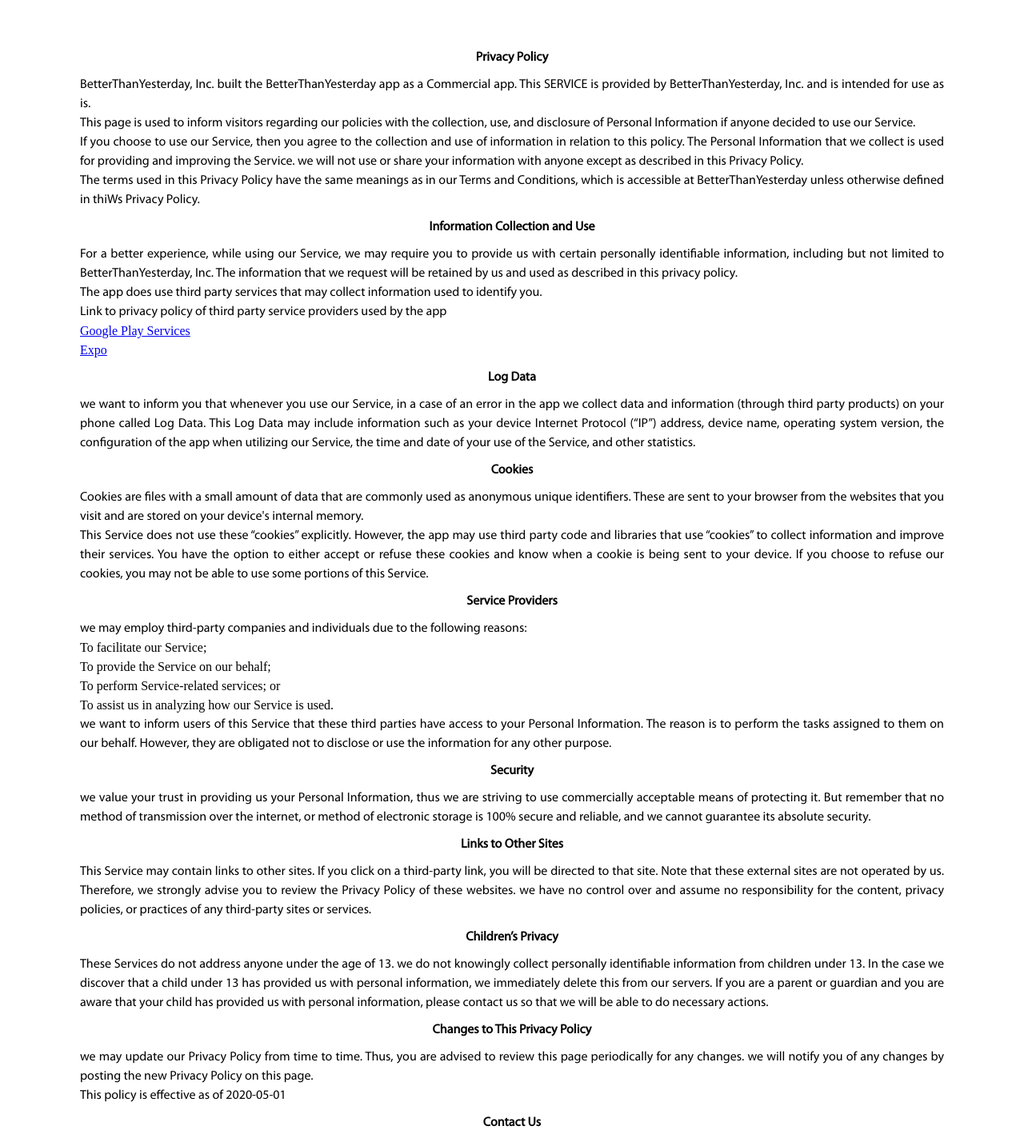
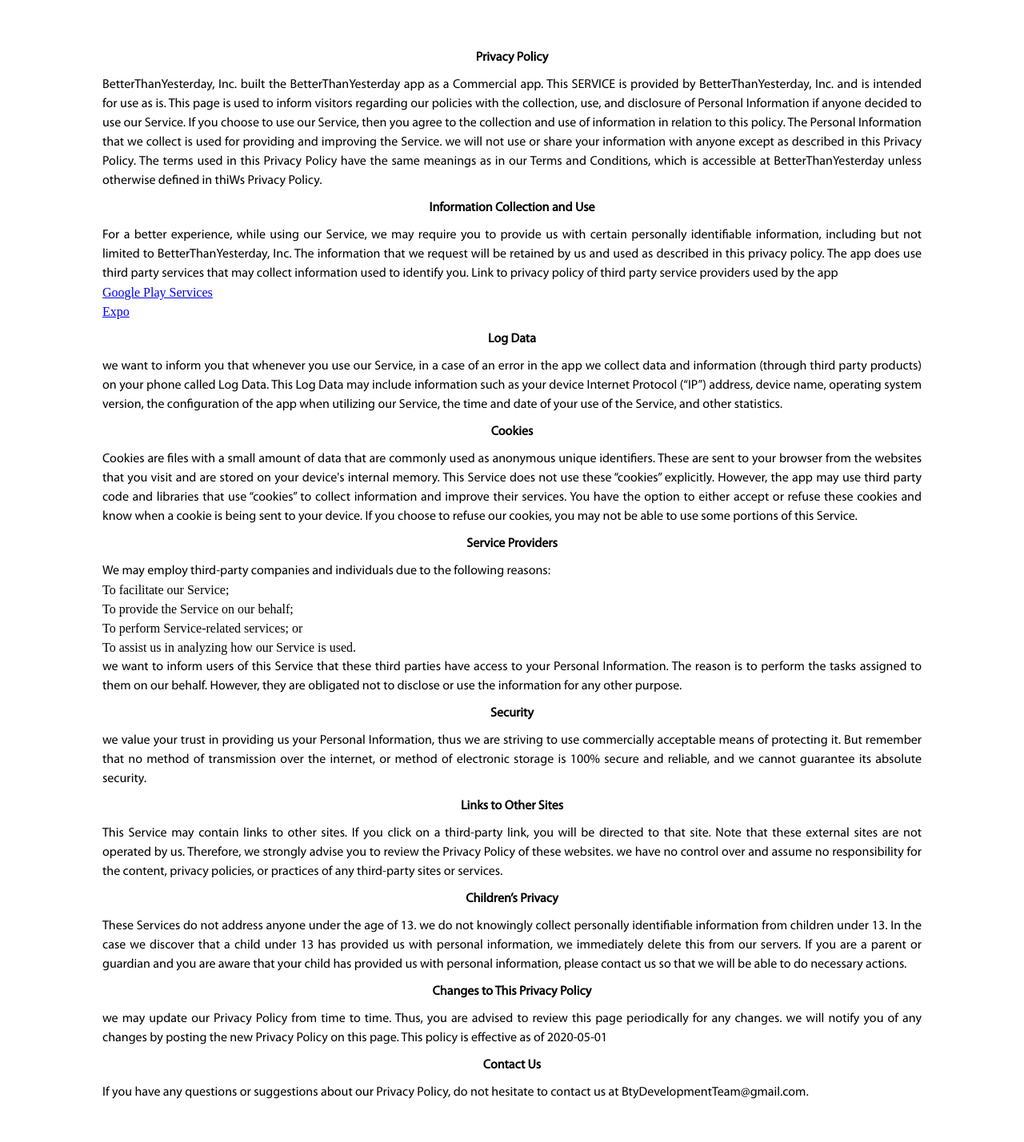
Before and after one commit to BlueFits/bty-web, a React (Create React App) app: page /privacy in a window 1280 px wide. Shown: the top 1428 px of the page at 80% size. Built offline with nearby package versions, Linux system fonts and the light colour scheme; a web font is replaced by a local one.

Commit message:
update phone asset,disclaimer spacing

```diff
--- a/src/pages/disclaimers/Privacy.js
+++ b/src/pages/disclaimers/Privacy.js
@@ -21,20 +21,14 @@
                 a Commercial app. This SERVICE is provided by
                 BetterThanYesterday, Inc.  and is intended for use as
                 is.
-            </DefaultText>
-            <DefaultText>
                 This page is used to inform visitors regarding our
                 policies with the collection, use, and disclosure of Personal
                 Information if anyone decided to use our Service.
-            </DefaultText>
-            <DefaultText>
                 If you choose to use our Service, then you agree to
                 the collection and use of information in relation to this
                 policy. The Personal Information that we collect is
                 used for providing and improving the Service. we will not use or share your information with
                 anyone except as described in this Privacy Policy.
-            </DefaultText>
-            <DefaultText>
                 The terms used in this Privacy Policy have the same meanings
                 as in our Terms and Conditions, which is accessible at
                 BetterThanYesterday unless otherwise defined in thiWs Privacy Policy.
@@ -47,16 +41,11 @@
                 may require you to provide us with certain personally
                 identifiable information, including but not limited to BetterThanYesterday, Inc. The information that
                 we request will be retained by us and used as described in this privacy policy.
-            </DefaultText>
-            <div>
-                <DefaultText>
                 The app does use third party services that may collect
                 information used to identify you.
-                </DefaultText>
-                <DefaultText>
-                    Link to privacy policy of third party service providers used
-                    by the app
-                </DefaultText>
+                Link to privacy policy of third party service providers used
+                by the app
+            </DefaultText>
                 <ul>
                     <li style={{ listStyle: "none" }}>
                         <a href="https://www.google.com/policies/privacy/" target="_blank" rel="noopener noreferrer">Google Play Services</a>
@@ -65,7 +54,6 @@
                         <a href="https://expo.io/privacy" target="_blank" rel="noopener noreferrer">Expo</a>
                     </li>
                 </ul>
-                </div>
                 <DefaultText>
                     <strong>Log Data</strong>
                 </DefaultText>
@@ -88,8 +76,6 @@
                 commonly used as anonymous unique identifiers. These are sent
                 to your browser from the websites that you visit and are
                 stored on your device's internal memory.
-                </DefaultText>
-                <DefaultText>
                 This Service does not use these “cookies” explicitly. However,
                 the app may use third party code and libraries that use
                 “cookies” to collect information and improve their services.
@@ -98,10 +84,11 @@
                 choose to refuse our cookies, you may not be able to use some
                 portions of this Service.
                 </DefaultText>
-                <DefaultText><strong>Service Providers</strong>
+                <DefaultText>
+                    <strong>Service Providers</strong>
                 </DefaultText>
                 <DefaultText>
-                we may employ third-party companies and
+                We may employ third-party companies and
                 individuals due to the following reasons:
                 </DefaultText>
                 <ul>
@@ -164,18 +151,12 @@
                 periodically for any changes. we will
                 notify you of any changes by posting the new Privacy Policy on
                 this page.
+                This policy is effective as of 2020-05-01
                 </DefaultText>
-                <DefaultText>This policy is effective as of 2020-05-01</DefaultText>
                 <DefaultText><strong>Contact Us</strong></DefaultText>
                 <DefaultText>
                 If you have any questions or suggestions about our
                 Privacy Policy, do not hesitate to contact us at BtyDevelopmentTeam@gmail.com.
-                </DefaultText>
-                <DefaultText>
-                This privacy policy page was created at
-                    <a href="https://privacypolicytemplate.net" target="_blank" rel="noopener noreferrer">privacypolicytemplate.net</a>
-                    and modified/generated by
-                    <a href="https://app-privacy-policy-generator.firebaseapp.com/" target="_blank" rel="noopener noreferrer">App Privacy Policy Generator</a>
                 </DefaultText>
         </div>
     );
--- a/src/stylesheets/styles.css
+++ b/src/stylesheets/styles.css
@@ -198,9 +198,11 @@
 }
 
 .disclaimers {
-    padding: 50px 100px 90px 100px;
+    padding: 50px 0;
     line-height: 1.5em;
     text-align: justify;
+    width: 80%;
+    margin: 0 auto;
 }
 
 .disclaimers strong {
```
Also changed, not shown: src/assets/images/phoneHome.png.
